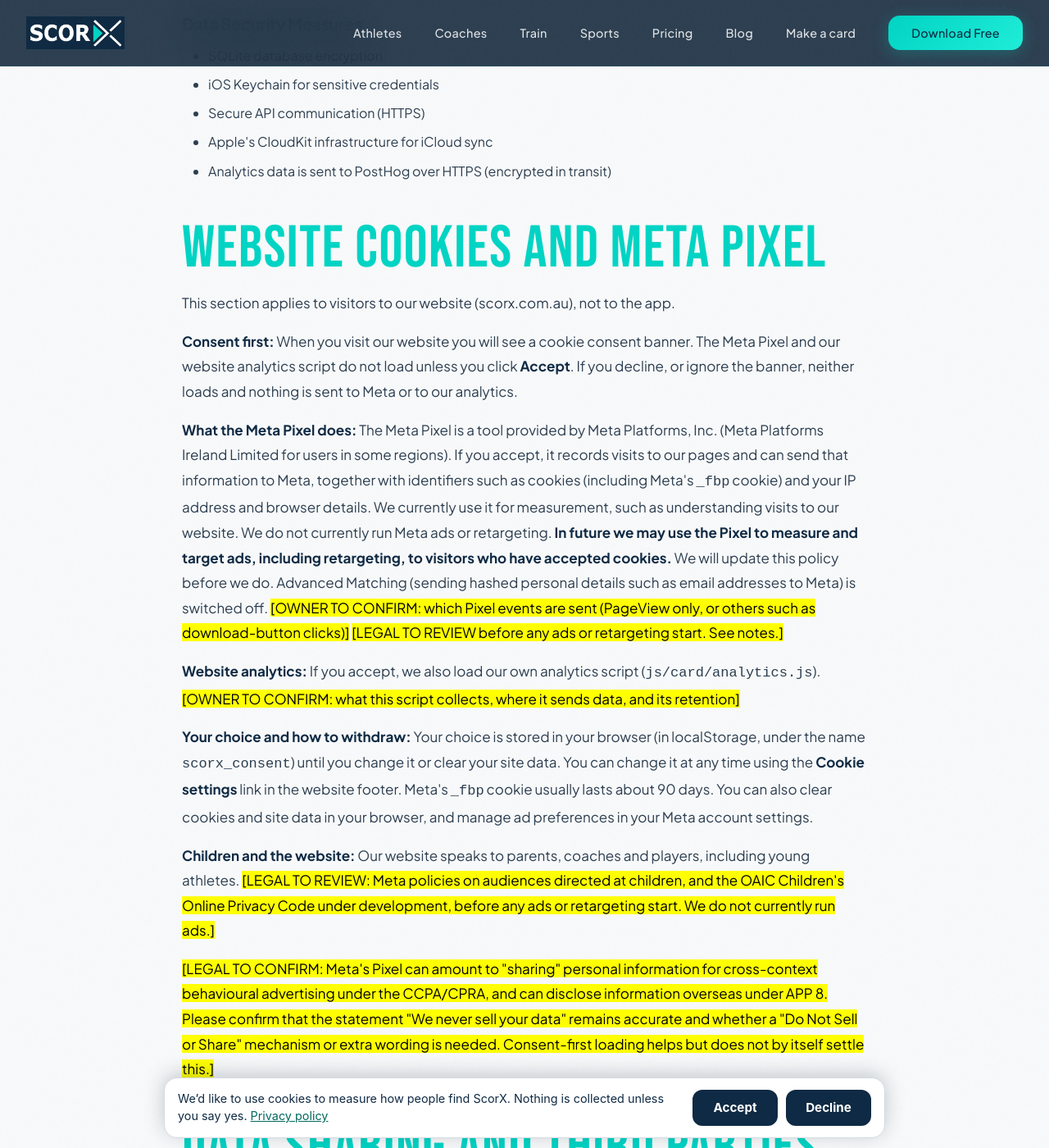
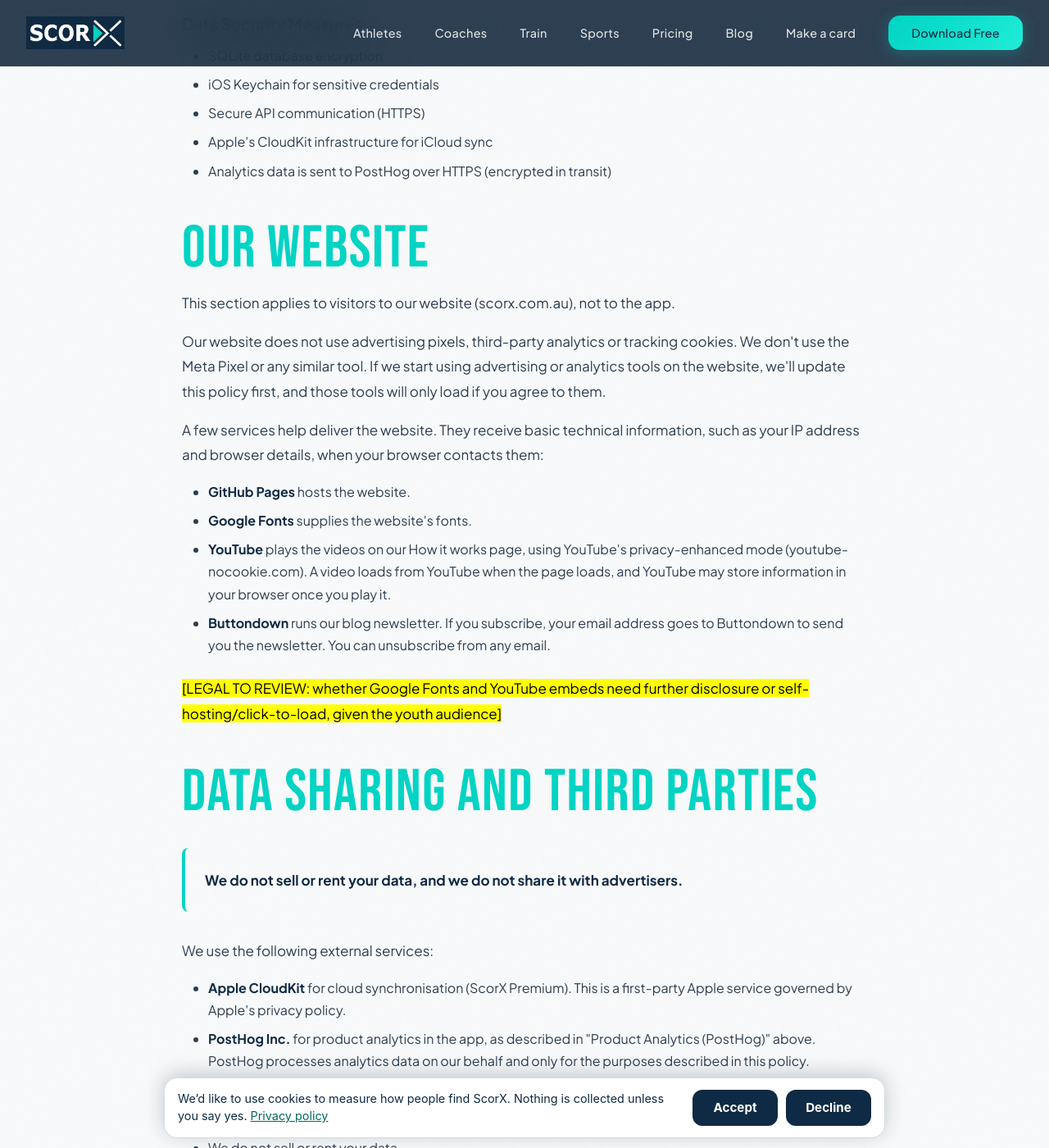
Before and after one commit to twineappdev-scorx/scorx-website, a Jekyll site: the page built from privacy.html, in a window 1280 px wide and 1400 px high, scrolled down 4409 px. Shown: the whole window at 82% size. Built offline with Jekyll 4.4.1, drawn with Linux system fonts in a browser that asks for light colours; some of the changed text lies outside the part shown.

Commit message:
DRAFT for legal review: website has no Pixel or cookies while ads are off (D23)
Replace the Website Cookies and Meta Pixel section with Our Website, listing
the services that do receive visitor data (GitHub Pages, Google Fonts,
YouTube privacy-enhanced embeds, Buttondown). Remove Meta from third
parties, rights and withdrawal lists. Defer Meta lawyer items.

Co-Authored-By: Claude Opus 5.5 <noreply@anthropic.com>
Claude-Session: https://claude.ai/code/session_018F7jLWgdp9tFS21bUPeyoD

```diff
--- a/privacy.html
+++ b/privacy.html
@@ -145,7 +145,7 @@ permalink: /privacy.html
 
         <p><strong>Children:</strong> See "Children's Privacy" below for how analytics applies to younger users.</p>
 
-        <p><strong>Our website:</strong> See "Website Cookies and Meta Pixel" below.</p>
+        <p><strong>Our website:</strong> See "Our Website" below.</p>
 
         <h2>How We Use Your Information</h2>
         <p>We use the collected information to:</p>
@@ -202,20 +202,19 @@ permalink: /privacy.html
             <li>Analytics data is sent to PostHog over HTTPS (encrypted in transit)</li>
         </ul>
 
-        <h2>Website Cookies and Meta Pixel</h2>
+        <h2>Our Website</h2>
         <p>This section applies to visitors to our website (scorx.com.au), not to the app.</p>
 
-        <p><strong>Consent first:</strong> When you visit our website you will see a cookie consent banner. The Meta Pixel and our website analytics script do not load unless you click <strong>Accept</strong>. If you decline, or ignore the banner, neither loads and nothing is sent to Meta or to our analytics.</p>
+        <p>Our website does not use advertising pixels, third-party analytics or tracking cookies. We don't use the Meta Pixel or any similar tool. If we start using advertising or analytics tools on the website, we'll update this policy first, and those tools will only load if you agree to them.</p>
 
-        <p><strong>What the Meta Pixel does:</strong> The Meta Pixel is a tool provided by Meta Platforms, Inc. (Meta Platforms Ireland Limited for users in some regions). If you accept, it records visits to our pages and can send that information to Meta, together with identifiers such as cookies (including Meta's <code>_fbp</code> cookie) and your IP address and browser details. We currently use it for measurement, such as understanding visits to our website. We do not currently run Meta ads or retargeting. <strong>In future we may use the Pixel to measure and target ads, including retargeting, to visitors who have accepted cookies.</strong> We will update this policy before we do. Advanced Matching (sending hashed personal details such as email addresses to Meta) is switched off. <mark>[OWNER TO CONFIRM: which Pixel events are sent (PageView only, or others such as download-button clicks)]</mark> <mark>[LEGAL TO REVIEW before any ads or retargeting start. See notes.]</mark></p>
-
-        <p><strong>Website analytics:</strong> If you accept, we also load our own analytics script (<code>js/card/analytics.js</code>). <mark>[OWNER TO CONFIRM: what this script collects, where it sends data, and its retention]</mark></p>
-
-        <p><strong>Your choice and how to withdraw:</strong> Your choice is stored in your browser (in localStorage, under the name <code>scorx_consent</code>) until you change it or clear your site data. You can change it at any time using the <strong>Cookie settings</strong> link in the website footer. Meta's <code>_fbp</code> cookie usually lasts about 90 days. You can also clear cookies and site data in your browser, and manage ad preferences in your Meta account settings.</p>
-
-        <p><strong>Children and the website:</strong> Our website speaks to parents, coaches and players, including young athletes. <mark>[LEGAL TO REVIEW: Meta policies on audiences directed at children, and the OAIC Children's Online Privacy Code under development, before any ads or retargeting start. We do not currently run ads.]</mark></p>
-
-        <p><mark>[LEGAL TO CONFIRM: Meta's Pixel can amount to "sharing" personal information for cross-context behavioural advertising under the CCPA/CPRA, and can disclose information overseas under APP 8. Please confirm that the statement "We never sell your data" remains accurate and whether a "Do Not Sell or Share" mechanism or extra wording is needed. Consent-first loading helps but does not by itself settle this.]</mark></p>
+        <p>A few services help deliver the website. They receive basic technical information, such as your IP address and browser details, when your browser contacts them:</p>
+        <ul>
+            <li><strong>GitHub Pages</strong> hosts the website.</li>
+            <li><strong>Google Fonts</strong> supplies the website's fonts.</li>
+            <li><strong>YouTube</strong> plays the videos on our How it works page, using YouTube's privacy-enhanced mode (youtube-nocookie.com). A video loads from YouTube when the page loads, and YouTube may store information in your browser once you play it.</li>
+            <li><strong>Buttondown</strong> runs our blog newsletter. If you subscribe, your email address goes to Buttondown to send you the newsletter. You can unsubscribe from any email.</li>
+        </ul>
+        <p><mark>[LEGAL TO REVIEW: whether Google Fonts and YouTube embeds need further disclosure or self-hosting/click-to-load, given the youth audience]</mark></p>
 
         <h2>Data Sharing and Third Parties</h2>
 
@@ -227,7 +226,6 @@ permalink: /privacy.html
         <ul>
             <li><strong>Apple CloudKit</strong> for cloud synchronisation (ScorX Premium). This is a first-party Apple service governed by Apple's privacy policy.</li>
             <li><strong>PostHog Inc.</strong> for product analytics in the app, as described in "Product Analytics (PostHog)" above. PostHog processes analytics data on our behalf and only for the purposes described in this policy. PostHog is the only third-party SDK in the app. The app also uses Apple frameworks such as StoreKit and CloudKit.</li>
-            <li><strong>Meta Platforms</strong> for the website Meta Pixel, only if you accept website cookies. See "Website Cookies and Meta Pixel" above.</li>
         </ul>
 
         <ul>
@@ -384,13 +382,13 @@ permalink: /privacy.html
             <li>Right to restrict processing</li>
             <li>Right to object to processing</li>
         </ul>
-        <p>For EU users, app analytics and website cookies are based on your consent, which you can withdraw at any time. <mark>[LEGAL TO REVIEW: whether consent is valid for children, and whether the app opt-in meets GDPR standards]</mark></p>
+        <p>For EU users, app analytics is based on your consent, which you can withdraw at any time. <mark>[LEGAL TO REVIEW: whether consent is valid for children, and whether the app opt-in meets GDPR standards]</mark></p>
 
         <p><strong>Your Rights Under CCPA (California Users):</strong></p>
         <ul>
             <li>Right to know what personal data is collected</li>
             <li>Right to delete personal data</li>
-            <li>Right to opt-out of sale or sharing (we do not sell data) <mark>[LEGAL TO REVIEW: whether the website Meta Pixel, especially once retargeting starts, counts as "sharing" under the CCPA/CPRA, and whether "We never sell your data" and the "Do Not Sell or Share" requirements are still met]</mark></li>
+            <li>Right to opt-out of sale or sharing (we do not sell data)</li>
             <li>Right to non-discrimination for exercising rights</li>
         </ul>
 
@@ -407,7 +405,6 @@ permalink: /privacy.html
             <li>Canceling your subscription</li>
             <li>Disabling iCloud sync</li>
             <li>Turning off app analytics in Settings</li>
-            <li>Choosing Decline, or changing your choice under Cookie settings, on our website</li>
             <li>Deleting the app</li>
             <li>Contacting support for data deletion</li>
         </ul>
```
Also changed, not shown: documentation/privacy-draft-notes.md (+4 -0 lines).
